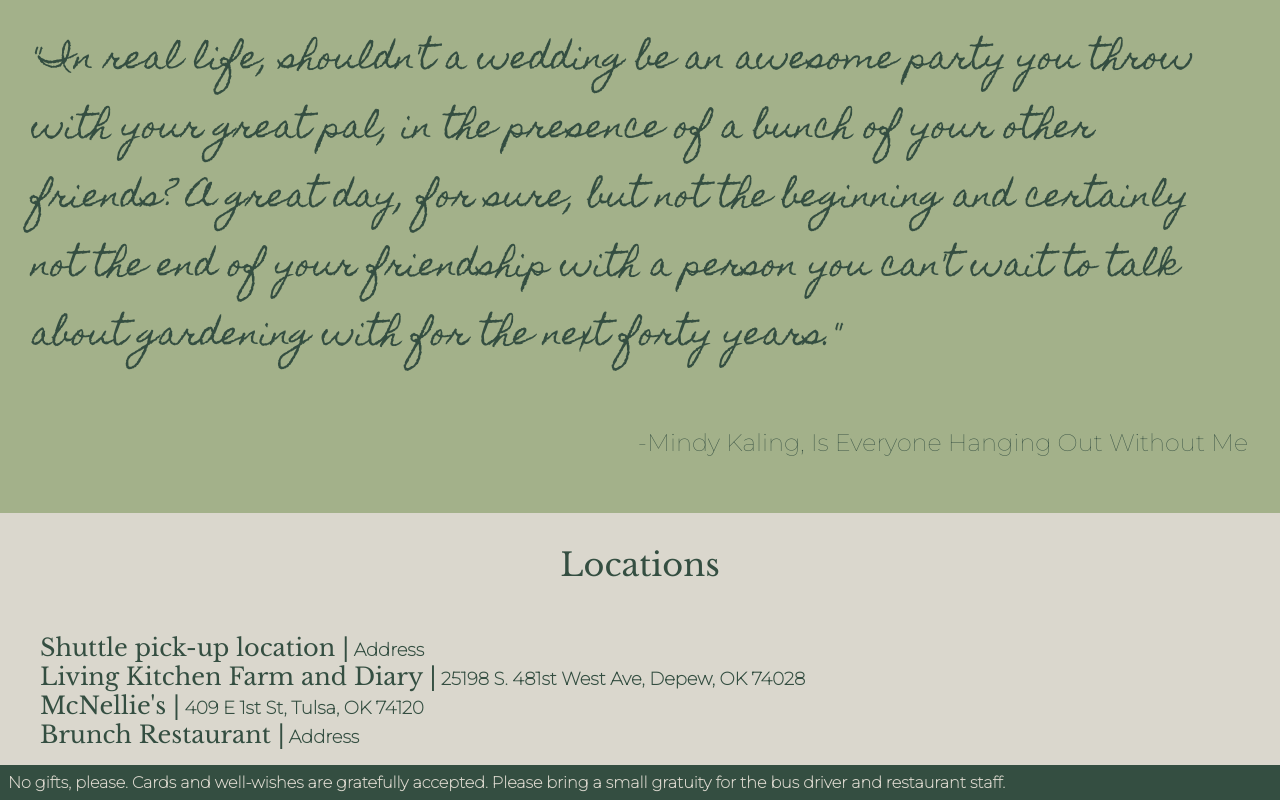
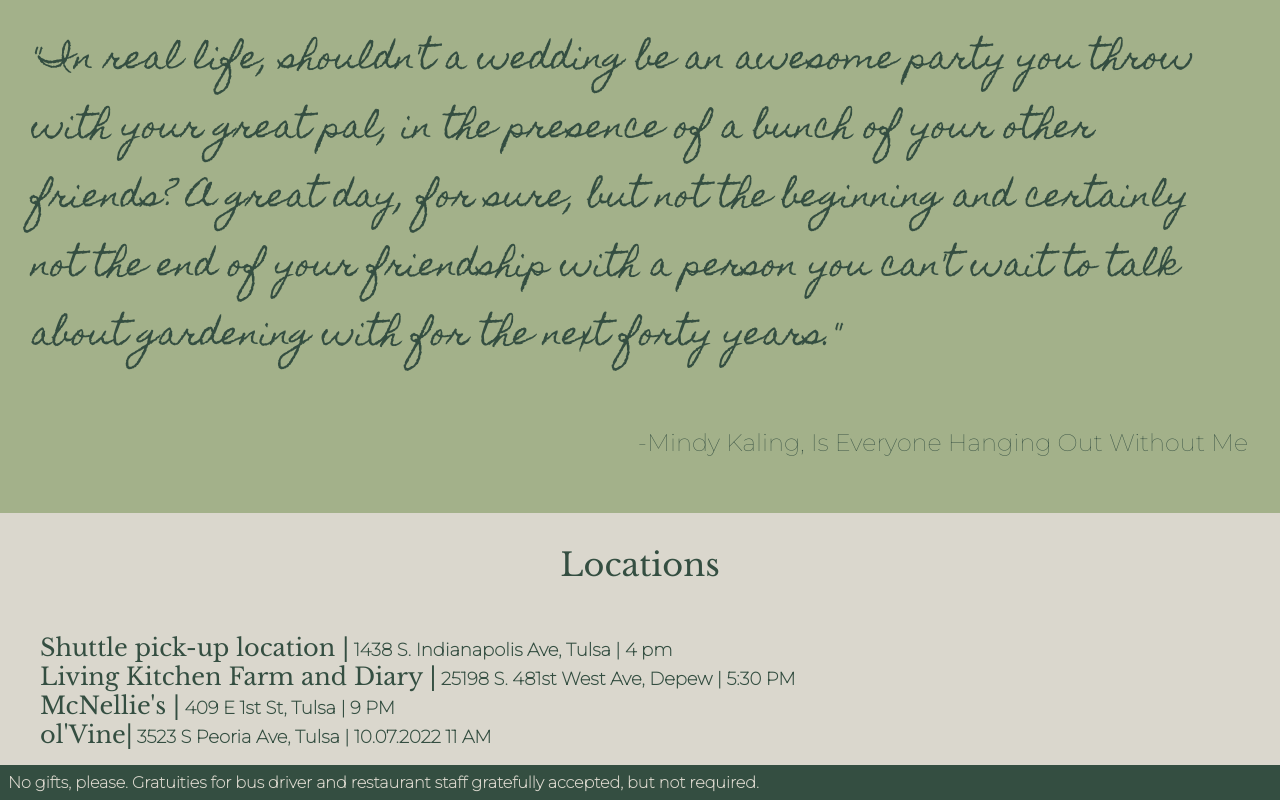
Before and after one commit to redzepova/Odin-Landing-Page-Exercise, a plain HTML site: page index.html in a window 1280 px wide. Shown: the part 894-1694 px from the top of the page. Drawn offline with nearby package versions, Linux system fonts and the light colour scheme.

Commit message:
Add content to locations

```diff
--- a/index.html
+++ b/index.html
@@ -62,15 +62,14 @@
     <div class="basic"> Locations</div>
      <div class="directions">
         <ul>
-            <li><span class="name">Shuttle pick-up location |</span><span class="address"> Address</span></li>
-            <li><span class="name">Living Kitchen Farm and Diary |</span><span class="address"> 25198 S. 481st West Ave, Depew, OK 74028</span></li>
-            <li><span class="name">McNellie's |</span><span class="address"> 409 E 1st St, Tulsa, OK 74120</span></li>
-            <li><span class="name">Brunch Restaurant |</span> <span class="address"> Address</span></li>
+            <li><span class="name">Shuttle pick-up location |</span><span class="address"> 1438 S. Indianapolis Ave, Tulsa | 4 pm</span></li>
+            <li><span class="name">Living Kitchen Farm and Diary |</span><span class="address"> 25198 S. 481st West Ave, Depew | 5:30 PM </span></li>
+            <li><span class="name">McNellie's |</span><span class="address"> 409 E 1st St, Tulsa | 9 PM</span></li>
+            <li><span class="name">ol'Vine|</span> <span class="address">3523 S Peoria Ave, Tulsa | 10.07.2022 11 AM</span></li>
         </ul>
     </div>
     <div class="header">
-        No gifts, please. Cards and well-wishes are gratefully accepted.
-        Please bring a small gratuity for the bus driver and restaurant staff.
+        No gifts, please. Gratuities for bus driver and restaurant staff gratefully accepted, but not required.
     </div>
 </body>
 </html>
```
